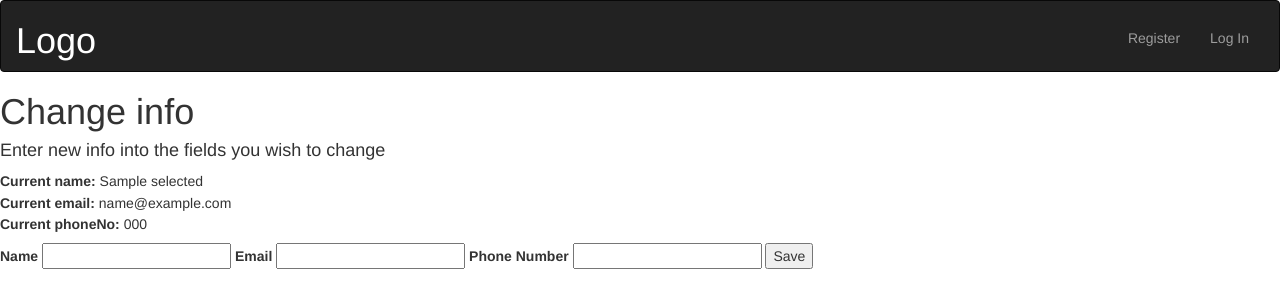
After one commit to Pinak1392/LicensingSystem, a Flask app: template templates/adminchange.html in a window 1280 px wide. The commit adds this page. Shown: the top 308 px of the page. Run offline with Flask 2, Linux system fonts and the light colour scheme; tables that the repository leaves empty hold one stand-in row (values such as "Sample post"); the template is opened without the code that fills it: values that come from a table or form of the project are taken from there, most other values are stand-ins (such as "Sample title", 1, 10 or a date in 2020); some libraries are stand-ins or nearby versions.

Commit message:
Added admin ability to change user data

```diff
--- a/app.py
+++ b/app.py
@@ -337,6 +337,53 @@ def change():
     return render_template("change.html", form=form, user=current_user)
 
 
+#The endpoint in charge of admins changing user info
+@app.route("/adminchange/<email>", methods=["GET", "POST"])
+@admin
+def adminchange(email):
+    form = ChangeForm()
+    user = User.query.filter_by(email=email).first()
+    if not user:
+        flash("No such user exists")
+        return redirect('users')
+
+    if user.admin and not current_user.superadmin:
+        flash("Can't edit admin data")
+        return redirect('users')
+
+    if form.validate_on_submit():
+        #Only change out info with inputed data. All others will be unchanged
+        if form.email.data != '':
+            #In the case of an email change, create a backup accountID and email dictionary and double encrypt it before sending it to the old email.
+            #This will hopefully mitigate the damage of a hacker changing an email. It also doesn't allow for a user to directly control the database easily.
+            oldAccount = {"id":user.id, 'email':user.email, 'date':str(datetime.now())}
+            oldAccPickle = encrypt(user.pickleKey, str(encrypt(app.secret_key, json.dumps(oldAccount))))
+            user.email = form.email.data
+
+            #Send old email a warning about the email change
+            msg = Message(subject="Verify Email",
+              recipients=[oldAccount['email']],
+              body = "Your account email has been changed or a change was attempted. If you have not caused this. Contact us IMMEDIATELY and send us the key below.\n\n" + oldAccPickle + "\n\nAccount reference: " + str(user.id))
+            mail.send(msg)
+
+        if form.name.data != '':
+            user.name = form.name.data
+
+        if form.phoneNumber.data != '':
+            user.phoneNo = form.phoneNumber.data
+
+        try:
+            db.session.commit()
+            flash("Information successfully changed")
+            return redirect(url_for('adminchange', email=user.email))
+        except Exception as e:
+            db.session.rollback()
+            db.session.flush()
+            flash("Email or phone number already taken")
+
+    return render_template("adminchange.html", form=form, user=current_user, selected=user)
+
+
 #Simple logout route
 @app.route("/logout", methods=["GET"])
 @login_required
@@ -550,6 +597,11 @@ def users():
         db.session.commit()
         flash("Successfully removed User")
 
+    #Send to a form to change user details if change was clicked
+    if "Change" in request.form:
+        s = request.form.get('User')
+        return redirect(url_for('adminchange', email=s))
+
     #View user if view is clicked
     if "View" in request.form:
         s = request.form.get('User')
--- /dev/null
+++ b/templates/adminchange.html
@@ -0,0 +1,51 @@
+{% extends 'base.html' %}
+
+{% block header %}
+  <h1>{% block title %}Change info{% endblock %}</h1>
+{% endblock %}
+
+{% block content %}
+    {% if form.name.errors %}
+        <ul class="errors">
+        {% for error in form.name %}
+            <li>{{ error }}</li>
+        {% endfor %}
+        </ul>
+    {% endif %}
+
+    {% if form.email.errors %}
+        <ul class="errors">
+        {% for error in form.email %}
+            <li>{{ error }}</li>
+        {% endfor %}
+        </ul>
+    {% endif %}
+
+    {% if form.phoneNumber.errors %}
+        <ul class="errors">
+        {% for error in form.phoneNumber %}
+            <li>{{ error }}</li>
+        {% endfor %}
+        </ul>
+    {% endif %}
+
+    <h4 style="margin-bottom: 1%;">
+        Enter new info into the fields you wish to change
+    </h4>
+
+    <h5>
+        <div style="margin-bottom: 0.5%;"><b>Current name:</b> {{ selected.name }}</div>
+        <div style="margin-bottom: 0.5%;"><b>Current email:</b> {{ selected.email }}</div>
+        <div style="margin-bottom: 0.5%;"><b>Current phoneNo:</b> {{ selected.phoneNo }}</div>
+    </h5>
+
+    <form method="POST" action="{{ url_for('adminchange', email=selected.email) }}">
+
+        {{ form.hidden_tag() }}
+        {{ form.name.label }} {{ form.name(size=20) }}
+        {{ form.email.label }} {{ form.email(size=20) }}
+        {{ form.phoneNumber.label }} {{ form.phoneNumber(size=20) }}
+
+        <input type="submit" value="Save">
+    </form>
+{% endblock %}
--- a/templates/users.html
+++ b/templates/users.html
@@ -18,6 +18,7 @@
         <form  method="POST" action="{{ url_for('users') }}">
           <input id="User" name="User" type="hidden" value="{{ i.email }}">
           <input type="submit" name="View" value="View">
+          {% if not i.admin or user.superadmin %}<input type="submit" name="Change" value="Change">{% endif %}
           {% if not i.admin or user.superadmin %}<input type="submit" name="Remove" value="Remove">{% endif %}
         </form>
     {% endfor %}
```
